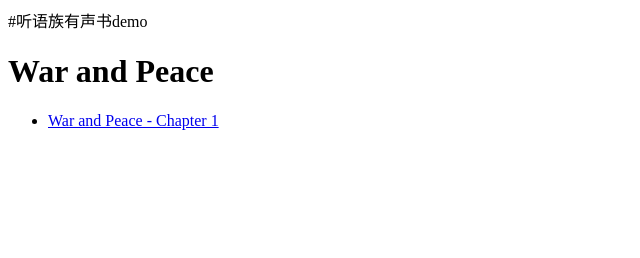
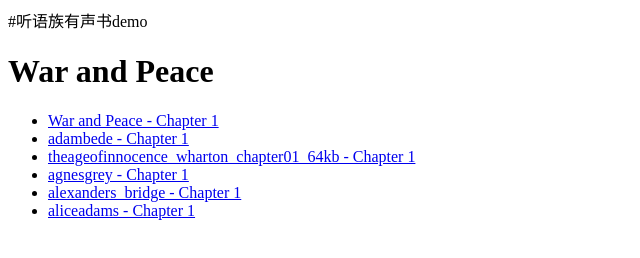
Before and after one commit to lj739/lj739.github.io, a plain HTML site: page index.html in a window 1280 px wide. Shown: the whole page, without its empty margins (0-640 px from the left). Drawn offline with Linux system fonts and the light colour scheme.

Commit message:
Update index.html

```diff
--- a/index.html
+++ b/index.html
@@ -12,6 +12,16 @@
 
 <li><a href="translated_war_and_peace_01_01_tolstoy_64kb.html">War and Peace - Chapter 1</a></li>
 
+<li><a href="adambede_01_eliot_64kb.html">adambede - Chapter 1</a></li>
+
+<li><a href="theageofinnocence_wharton_chapter01_64kb.html">theageofinnocence_wharton_chapter01_64kb - Chapter 1</a></li>
+
+<li><a href="agnesgrey_bronte_01_64kb.html">agnesgrey - Chapter 1</a></li>
+
+<li><a href="alexanders_bridge_01_cather_64kb.html">alexanders_bridge - Chapter 1</a></li>
+
+<li><a href="aliceadams_01_tarkington_64kb.html">aliceadams - Chapter 1</a></li>
+
 
 
       <!-- Add more audiobook chapters or links here -->
```
